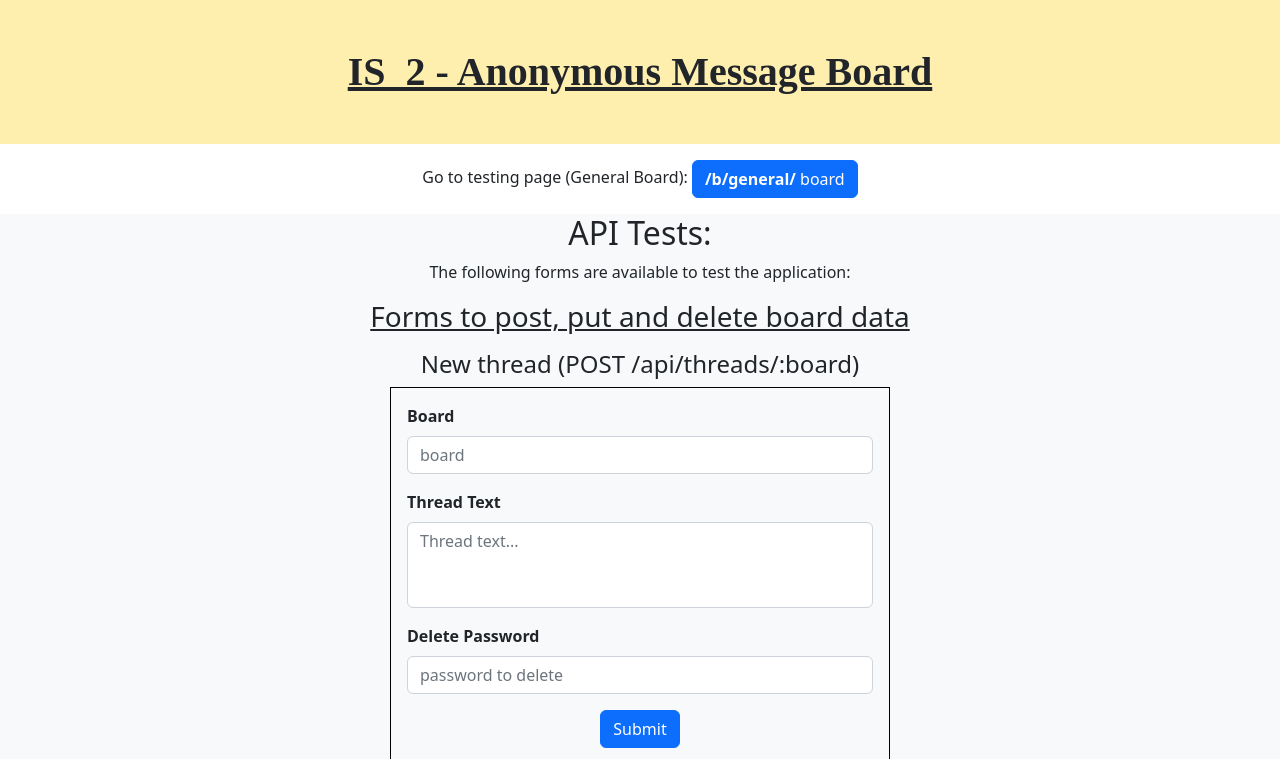
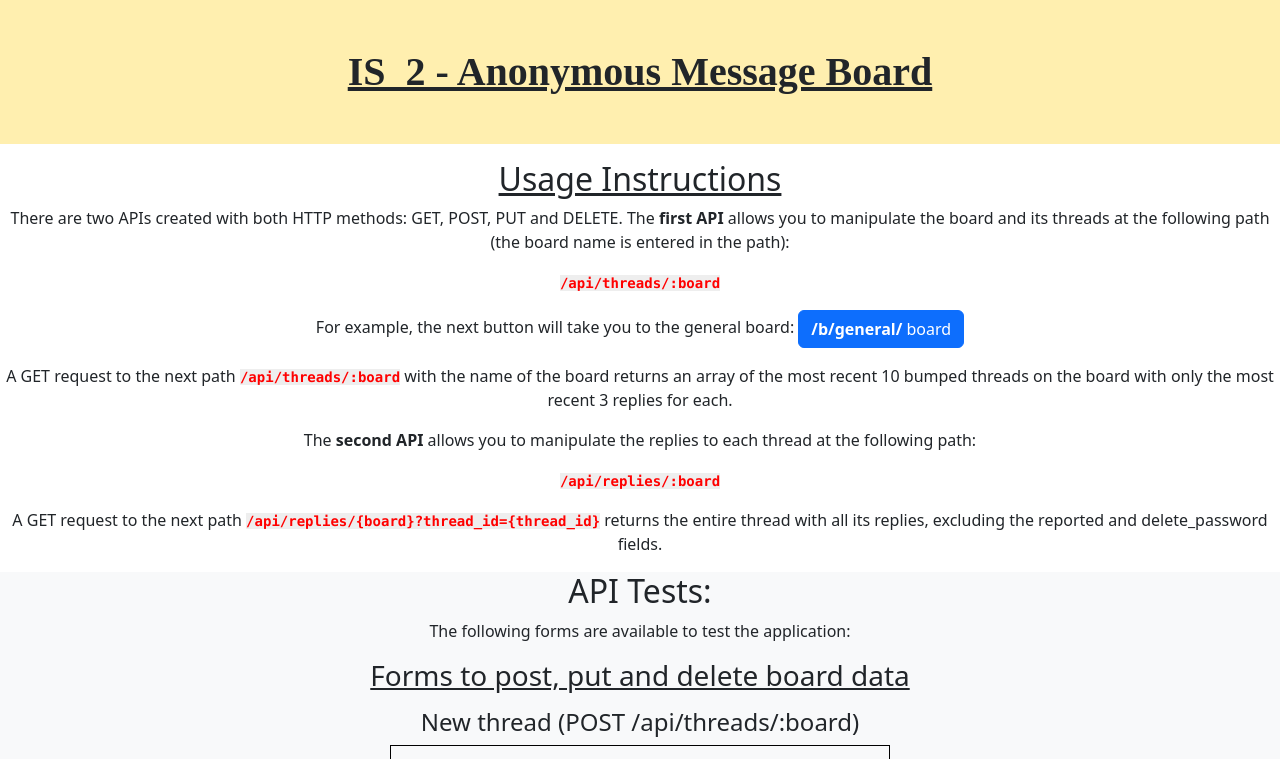
Before and after one commit to waldohidalgo/anonymous_message_board, a website: page views/index.html in a window 1280 px wide. Shown: the top 759 px of the page. Drawn offline with nearby package versions, Linux system fonts and the light colour scheme; files that its build step writes are made by us from their sources; files whose address does not match are found by name.

Commit message:
upload full project 💪🎓🎯🎉

```diff
--- a/public/css/style.css
+++ b/public/css/style.css
@@ -46,3 +46,8 @@ form {
 textarea {
   resize: none;
 }
+code {
+  background-color: #eee;
+  color: red;
+  font-weight: 700;
+}
--- a/views/index.html
+++ b/views/index.html
@@ -28,8 +28,19 @@
       </h1>
     </header>
     <main class="py-3">
+      <section class="text-center">
+        <h2 class="text-center text-decoration-underline">
+          Usage Instructions
+        </h2>
+        <p>
+          There are two APIs created with both HTTP methods: GET, POST, PUT and
+          DELETE. The <strong>first API</strong> allows you to manipulate the
+          board and its threads at the following path (the board name is entered
+          in the path):
+        </p>
+        <p><code>/api/threads/:board</code></p>
         <p class="text-center">
-        Go to testing page (General Board):
+          For example, the next button will take you to the general board:
           <a href="/b/general/">
             <button class="btn btn-primary">
               <span class="fw-bold">/b/general/</span>
@@ -37,7 +48,26 @@
             </button>
           </a>
         </p>
-      <div id="testui" class="bg-light">
+        <p>
+          A GET request to the next path
+          <code>/api/threads/:board</code> with the name of the board returns an
+          array of the most recent 10 bumped threads on the board with only the
+          most recent 3 replies for each.
+        </p>
+        <p>
+          The <strong>second API</strong> allows you to manipulate the replies
+          to each thread at the following path:
+        </p>
+        <p><code>/api/replies/:board</code></p>
+        <p>
+          A GET request to the next path
+          <code>/api/replies/{board}?thread_id={thread_id}</code> returns the
+          entire thread with all its replies, excluding the reported and
+          delete_password fields.
+        </p>
+      </section>
+
+      <section id="testui" class="bg-light">
         <h2 class="text-center">API Tests:</h2>
         <p class="text-center">
           The following forms are available to test the application:
@@ -95,17 +125,6 @@
 
             <h4 class="text-center">Report thread (PUT /api/threads/:board)</h4>
             <form id="reportThread">
-              <!-- <div class="mb-3">
-                <label for="board2" class="form-label fw-bold">Board</label>
-                <input
-                  type="text"
-                  class="form-control"
-                  placeholder="board"
-                  id="board2"
-                  name="board"
-                  required
-                />
-              </div> -->
               <div class="mb-3">
                 <label for="id_to_report2" class="form-label fw-bold"
                   >Thread ID to Report</label
@@ -297,7 +316,7 @@
             </form>
           </div>
         </section>
-      </div>
+      </section>
     </main>
     <footer class="footer" translate="no">
       <div class="footer_contenido">
```
Also changed, not shown: views/board.html (+0 -1 lines), views/thread.html (+18 -4 lines), README.md, screenshots/1home_page.webp (added), screenshots/2board_page.webp (added), screenshots/3board_with_thread.webp (added), screenshots/4thread_page.webp (added), screenshots/5thread_page_with_reply.webp (added), screenshots/6board_with_many_threads_and_replies.webp (added), screenshots/7get_to_api_threads_board.webp (added), screenshots/8get_to_api_replies_board_thread_id=thread_id.webp (added), screenshots/proyecto_aprobado.webp (added), screenshots/tests_freecodecamp_aprobados.webp (added), screenshots/tests_funcionales_aprobados.jpg (added). Lines whose indentation alone changed are shown as unchanged.
